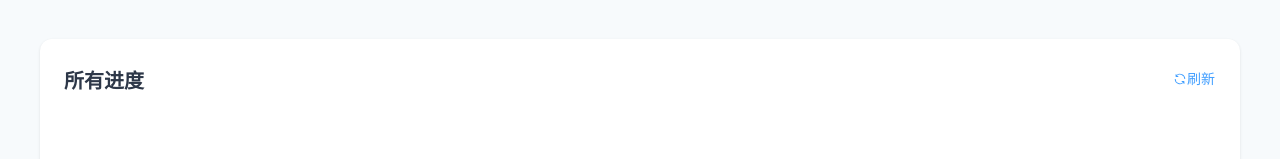
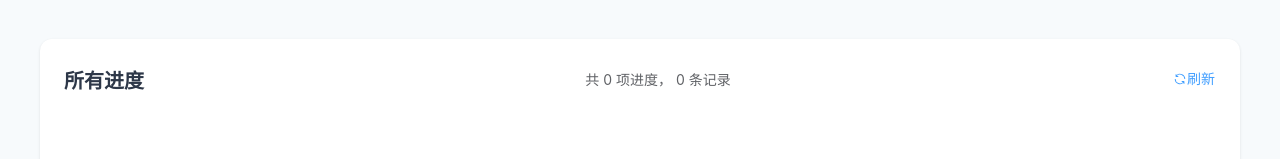
Before and after one commit to Li-Zhenghao-Harbin/dream7c-White-Dew, a Vue app: page /#/ in a window 1280 px wide. Shown: the part 210-369 px from the top of the page. Built offline with nearby package versions, Linux system fonts and the light colour scheme.

Commit message:
首页显示进度和记录总数

```diff
--- a/src/views/Home.vue
+++ b/src/views/Home.vue
@@ -43,6 +43,10 @@
       <div class="progress-section">
         <div class="section-header">
           <h2>所有进度</h2>
+          <el-text>共 {{ store.getAllProgresses.length }} 项进度， {{
+              store.getAllProgresses.reduce((total, progress) =>
+                total + (progress.records?.length || 0), 0
+              )  }} 条记录</el-text>
           <el-button
               type="text"
               @click="refreshData"
```
